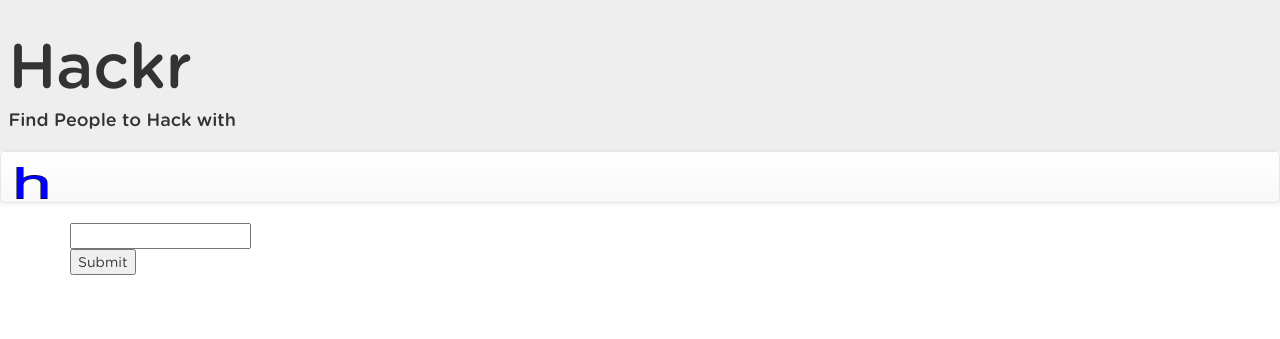
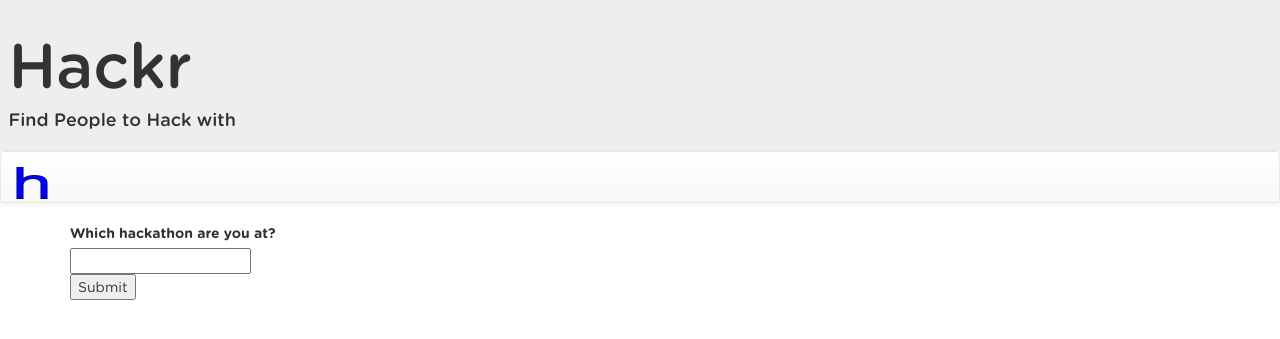
Before and after one commit to TexAgg/TamuHack, a Flask app: template templates/choose_hack.html in a window 1280 px wide. Shown: the top 339 px of the page. Run offline with Flask 2, Linux system fonts and the light colour scheme; the template is opened without the code that fills it: most values are stand-ins (such as "Sample title", 1, 10 or a date in 2020); some libraries are stand-ins or nearby versions.

Commit message:
delete svg

```diff
--- a/templates/choose_hack.html
+++ b/templates/choose_hack.html
@@ -2,7 +2,9 @@
 
 {% block content %}
 	<form method="GET">
-		<input list="Hackathon" name="Hackathon"></input>
+		<label for='choose'>Which hackathon are you at?</label>
+		<br>
+		<input id='choose' list="Hackathon" name="Hackathon"></input>
 		{% block body %}
 		<datalist id = "Hackathon">
 		{% for hackathon in Events %}
```
Also changed, not shown: static/hackr.svg (deleted).
